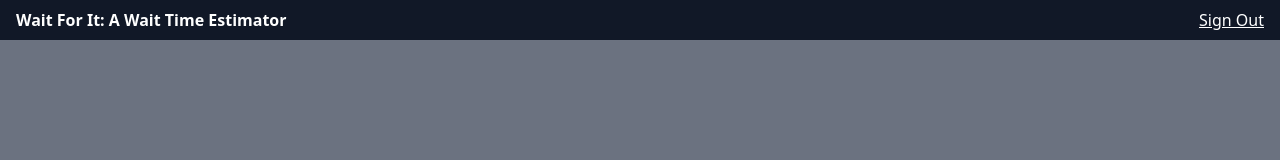
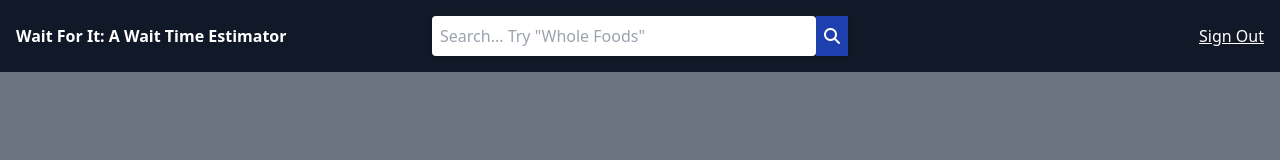
Before and after one commit to lutherf/final, a website: page index.html in a window 1280 px wide. Drawn offline with nearby package versions, Linux system fonts and the light colour scheme; no server answers.

Commit message:
header done lol

```diff
--- a/index.html
+++ b/index.html
@@ -9,21 +9,31 @@
 </head>
 
 <body class="bg-gray-500">
+
+<!-- DIV FOR "SIGN-IN-OR-SIGN-OUT" -->
   <div class="sign-in-or-sign-out">
-    <!-- JavaScript puts stuff here -->
   </div>
 
-  <div class = "header md:flex py-2 px-4 text-l bg-gray-900 text-white font-bold">
-    <h1 class="md:w-1/2 text-left">
+<!-- DIV FOR "HEADER"... CONTAINS THE TITLE, "SEARCHBAR", AND "SIGN-OUT" BUTTON -->
+  <div class = "header md:flex p-4 text-l bg-gray-900 text-white items-center">
+    <h1 class="md:w-1/3 text-left font-bold">
     Wait For It: A Wait Time Estimator
     </h1>
-    <button class="sign-out md:w-1/2 text-right underline">
+
+    <div class="searchbar md:w-1/3 shadow flex">
+      <input class="w-full rounded p-2 text-black" type="text" placeholder="Search... Try &quot;Whole Foods&quot;">
+      <button class="bg-white w-auto justify-end bg-blue-800 text-white p-2">
+        <i class="fas fa-search"></i>
+      </button>
+  </div>
+    <button class="sign-out md:w-1/3 text-right underline">
       Sign Out
     </button>
   </div>
 
+  <!-- DIV FOR "STORES" -->
   <div class="stores p-16 md:flex md:flex-wrap">
-    <!-- JavaScript puts stuff here -->
+
   </div>
 
   <!-- Put the Firebase config here -->
@@ -48,6 +58,7 @@
     firebase.initializeApp(firebaseConfig);
   </script>
   <script src="index.js"></script>
+  <script src="https://kit.fontawesome.com/d0bf6bf32c.js" crossorigin="anonymous"></script>
 </body>
 
 </html>
--- a/index.js
+++ b/index.js
@@ -2,7 +2,12 @@ firebase.auth().onAuthStateChanged(async function(user) {
   if (user) {
     // Signed in
     console.log('signed in')
-    // Note from Luther - there is a button on the HTML page titled "sign-out" we can use for Firebase sign-out functionality
+    // Sign-out button
+    document.querySelector('.sign-out').addEventListener('click', function(event) {
+    console.log('sign out clicked')
+    firebase.auth().signOut()
+    document.location.href = 'index.html'
+    })
   } else {
     // Signed out
     console.log('signed out')
```
